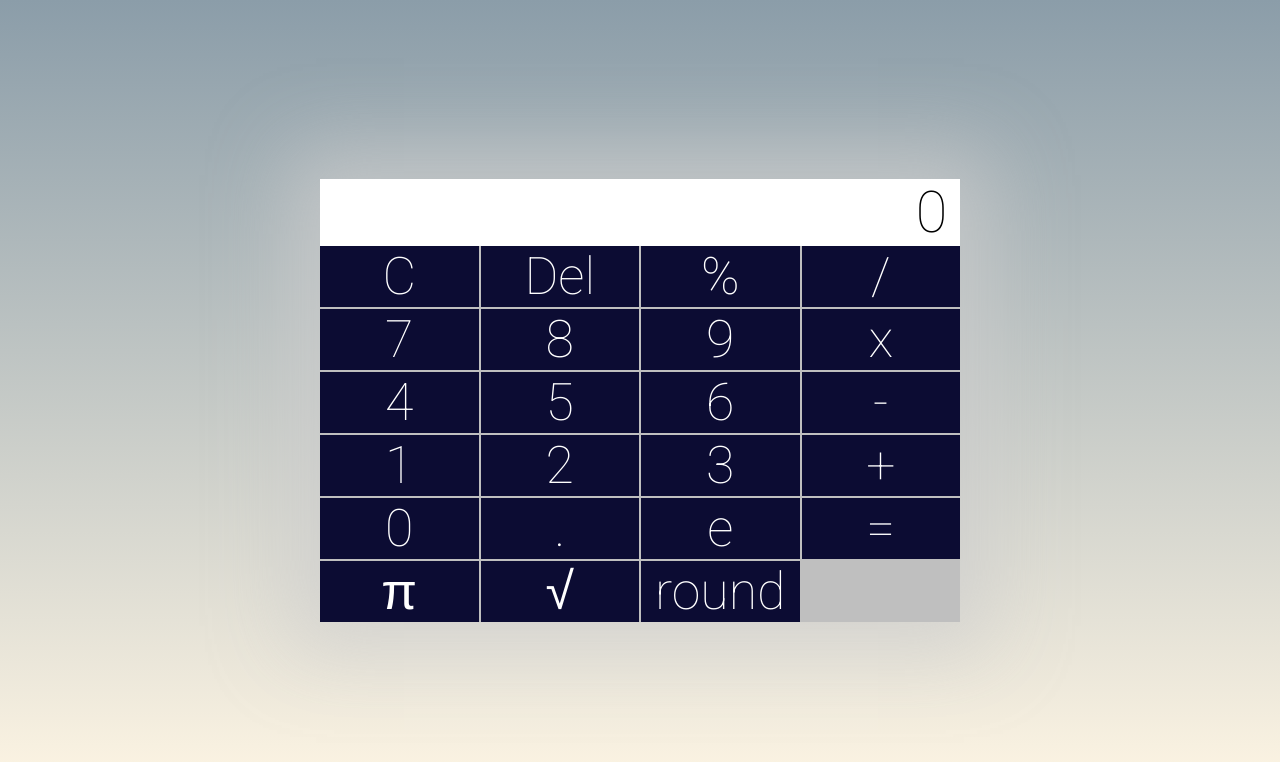
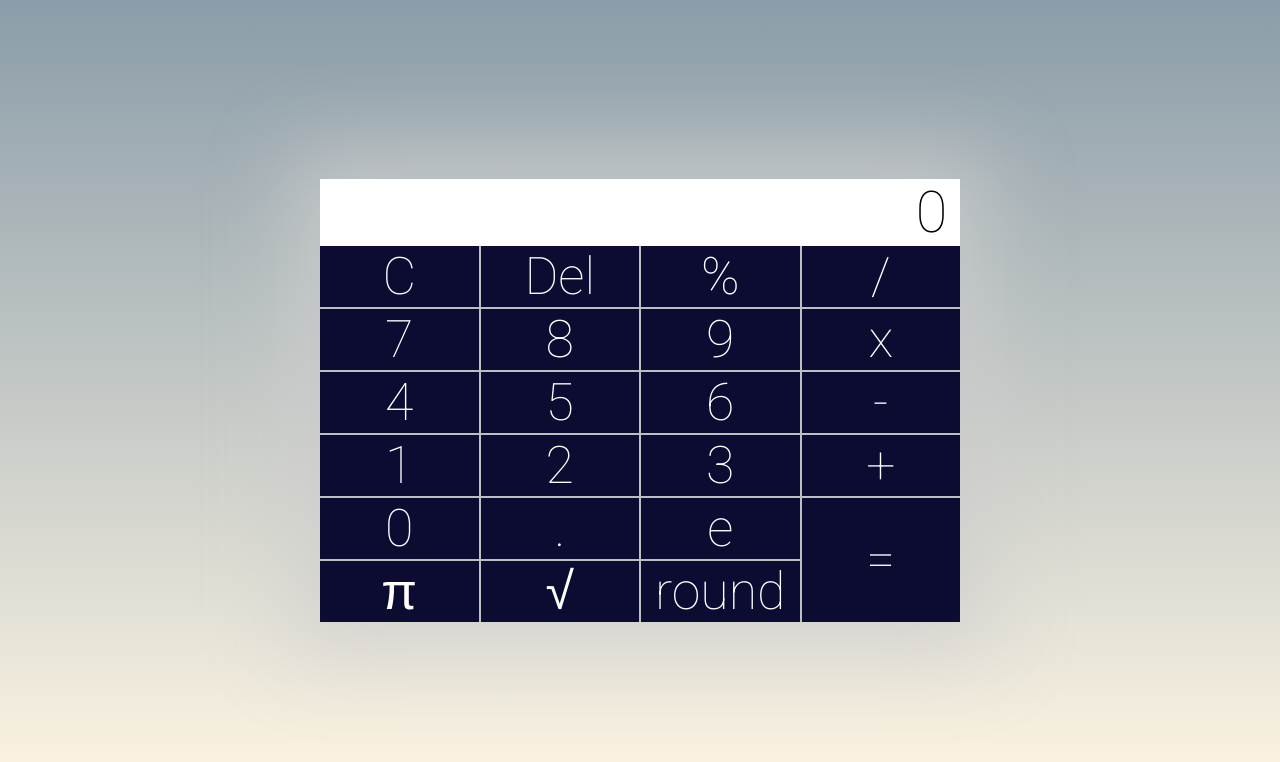
Before and after one commit to DexterFreeman/calculator, a plain HTML site: page index.html in a window 1280 px wide. Drawn offline with Linux system fonts and the light colour scheme.

Commit message:
Update readme & reformatted = button in grid

```diff
--- a/app.js
+++ b/app.js
@@ -1,7 +1,7 @@
 const operators = document.querySelectorAll(".operator");
 const commands = document.querySelectorAll(".command");
 const numbers = document.querySelectorAll(".number");
-const numberDisplay = document.getElementById("answerDisplay")
+const numberDisplay = document.getElementById("calculator__display-answer")
 
 
 //Functions for calculations:
--- a/index.html
+++ b/index.html
@@ -11,7 +11,7 @@
 <body>
    <div class="calculator">
         <div class="calculator__display">
-            <p id="answerDisplay" contenteditable="true">0</p>
+            <p id="calculator__display-answer" contenteditable="true">0</p>
         </div>
         <div class="calculator__buttons">
             <a class="command">C</a>
@@ -33,7 +33,7 @@
             <a class="number">0</a>
             <a class="number">.</a>
             <a class="number">e</a>
-            <a class="command">=</a>
+            <a class="command calculator__buttons-equals">=</a>
             <a class="number">π</a>
             <a class="command">√</a>
             <a class="command">round</a>
--- a/styles.scss
+++ b/styles.scss
@@ -62,7 +62,13 @@ body {
                 background-color: $button-color;
             }
 
+            .calculator__buttons-equals{
+                grid-column-end: 4;
+                grid-column-start: 4;
+                grid-row-end: 7;
+                grid-row-start: 5;
 
+            }
             a:hover {
                 background-color: rgb(31, 31, 84);
             }
```
Also changed, not shown: README.md, styles.css, 1 other file.
